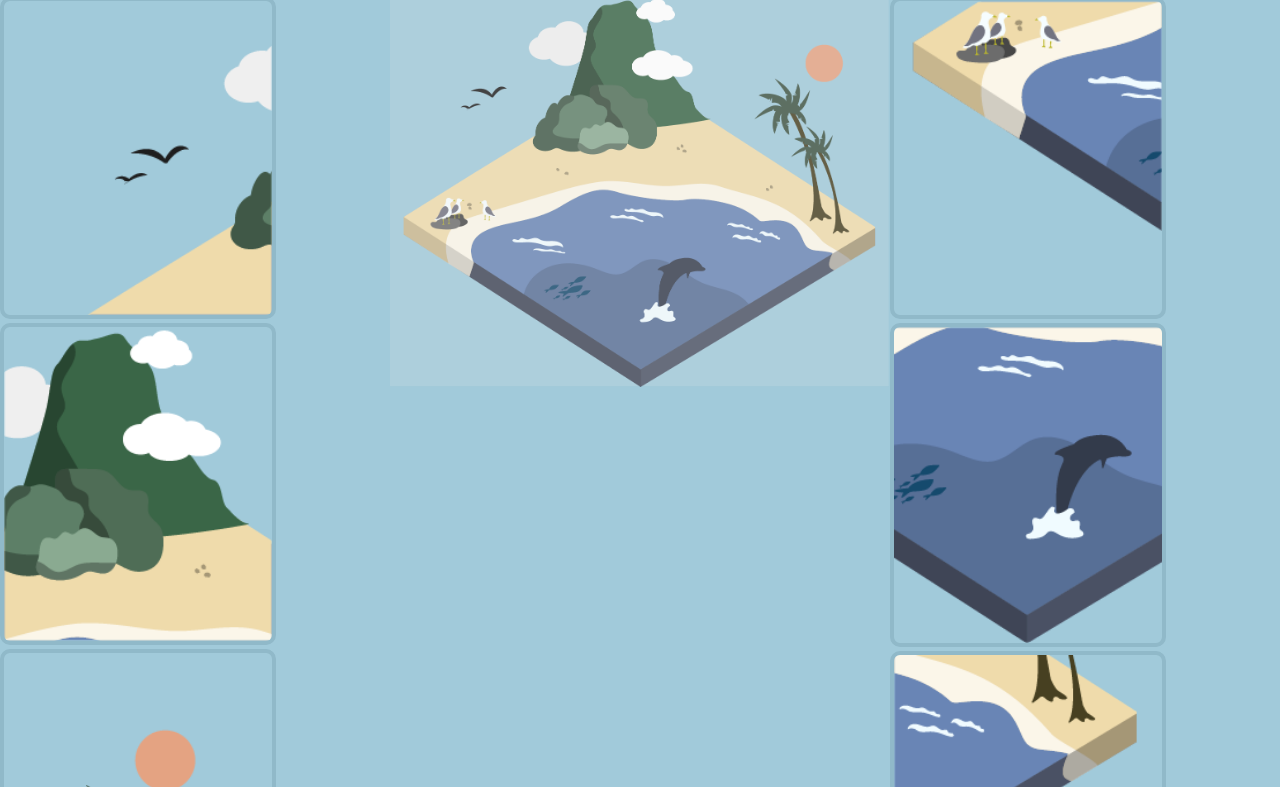
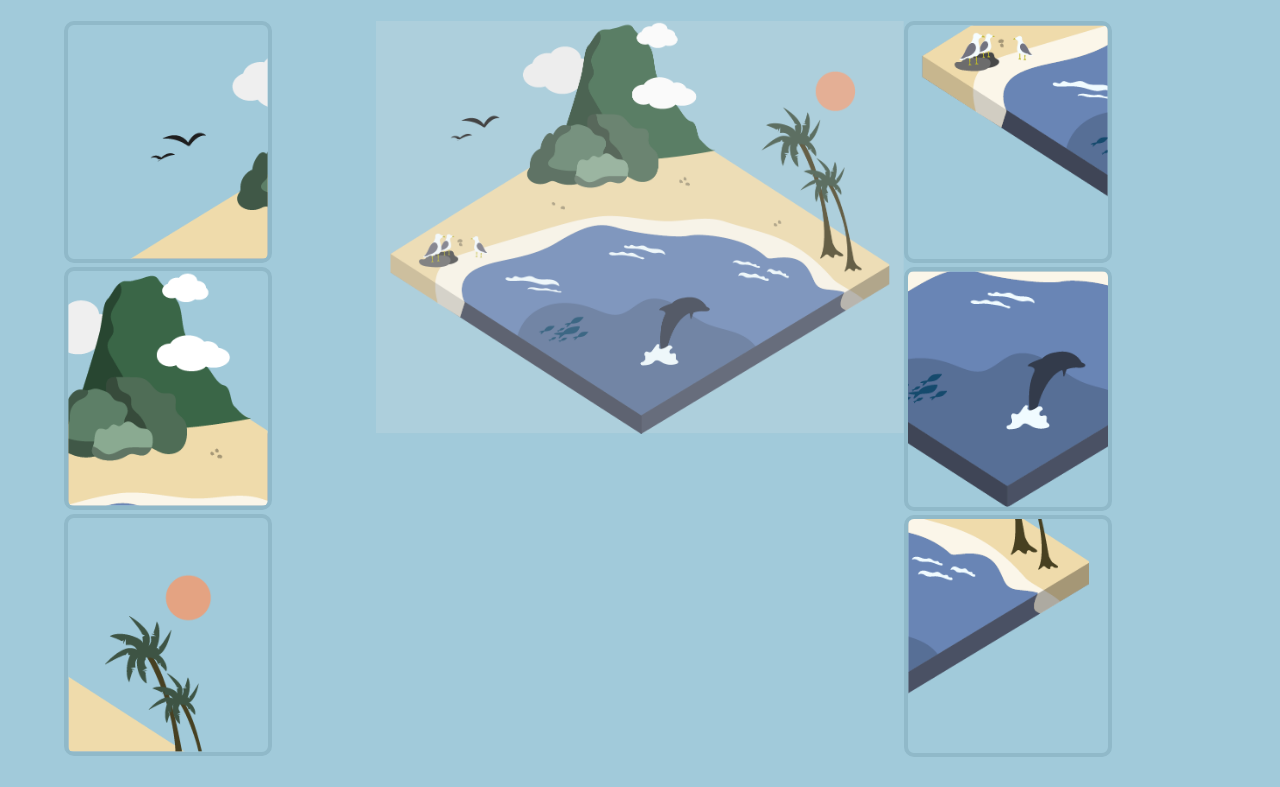
Before and after one commit to kfurlani/Furlani_K_Chow_J_musicMixer, a plain HTML site: page index.html in a window 1280 px wide. Shown: the part 143-930 px from the top of the page. Drawn offline with Linux system fonts and the light colour scheme; files whose address does not match are found by name; a web font is replaced by a local one.

Commit message:
create basuc structure with html, css

```diff
--- a/css/main.css
+++ b/css/main.css
@@ -1,7 +1,7 @@
 @charset "UTF-8";
 
 body {
-	margin: 0px;
+	margin: 4em;
 	border: 0px;
 	background-repeat: no-repeat;
 	background-color: #a1cada;
@@ -22,7 +22,7 @@ body {
 }
 
 .puzzle-image {
-	width: 268px;
+	width: 200px;
   border: 4px solid #90b9c9;
 	border-radius: 10px;
 }
@@ -36,11 +36,11 @@ body {
 }
 
 .left {
-  float: left;
+  align-items: center;
 }
 
 .right {
-  float: right;
+  align-items: center;
 }
 
 header h1 {
--- a/index.html
+++ b/index.html
@@ -16,7 +16,7 @@
   </header>
   <section id="mixer-board">
     <!-- these are the draggable pieces on the left-->
-    <div class="puzle-pieces right">
+    <div class="puzle-pieces left">
       <img id="topLeft" alt=""draggable="true" src="images/icons/topLeft.png" class="puzzle-image" alt="top left">
       <img id="topMid" alt=""draggable="true" src="images/icons/topMid.png" class="puzzle-image" alt="top middle">
       <img id="topRight" alt=""draggable="true" src="images/icons/topRight.png" class="puzzle-image" alt="top right">
@@ -33,7 +33,7 @@
 		</div>
 
     <!-- these are the draggable pieces on the right-->
-    <div class="puzle-pieces left">
+    <div class="puzle-pieces right">
       <img id="bottomLeft" alt=""draggable="true" src="images/icons/bottomLeft.png" class="puzzle-image" alt="bottom left">
       <img id="bottomMid" alt=""draggable="true" src="images/icons/bottomMid.png" class="puzzle-image" alt="bottom middle">
       <img id="bottomRight" alt=""draggable="true" src="images/icons/bottomRight.png" class="puzzle-image" alt="bottom right">
```
